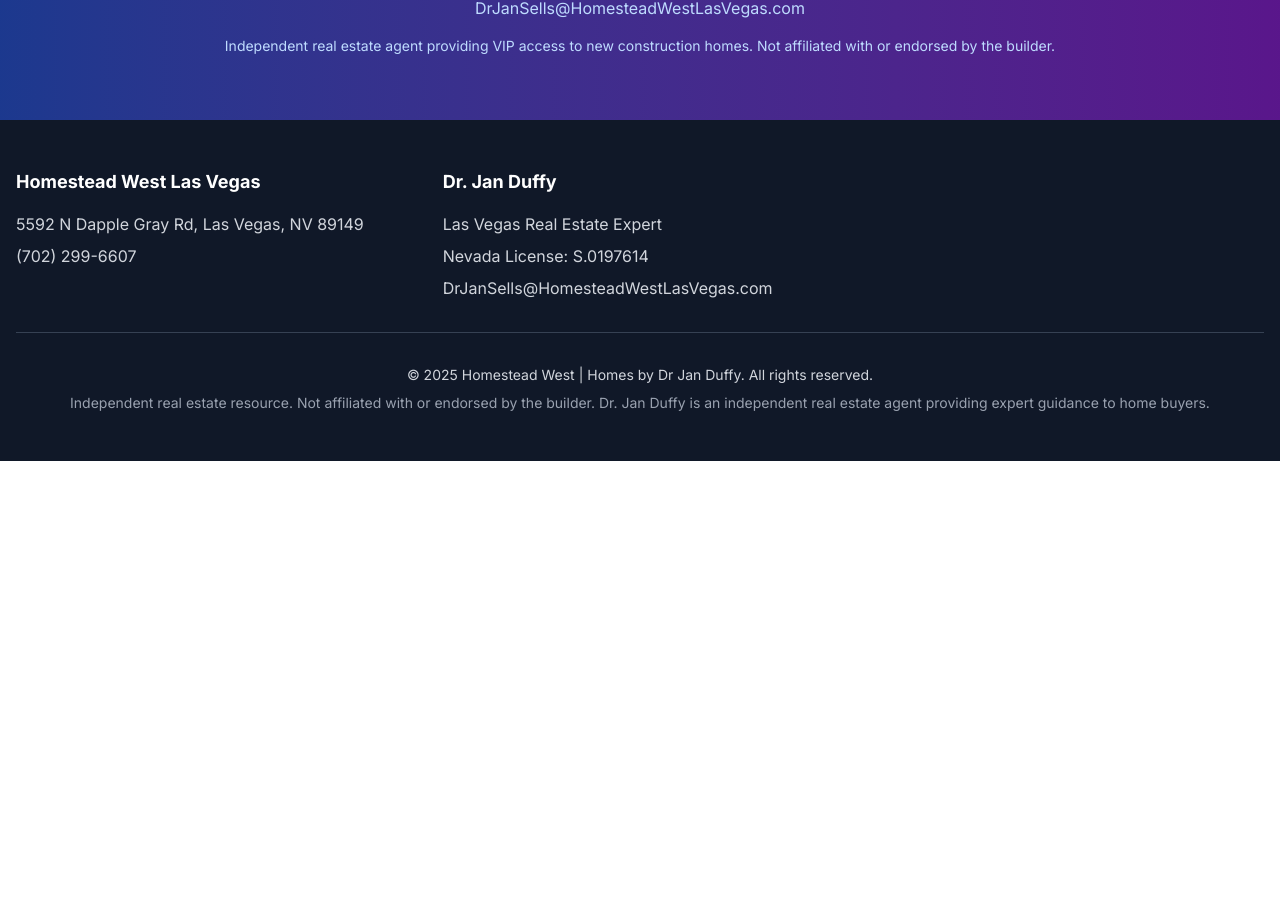
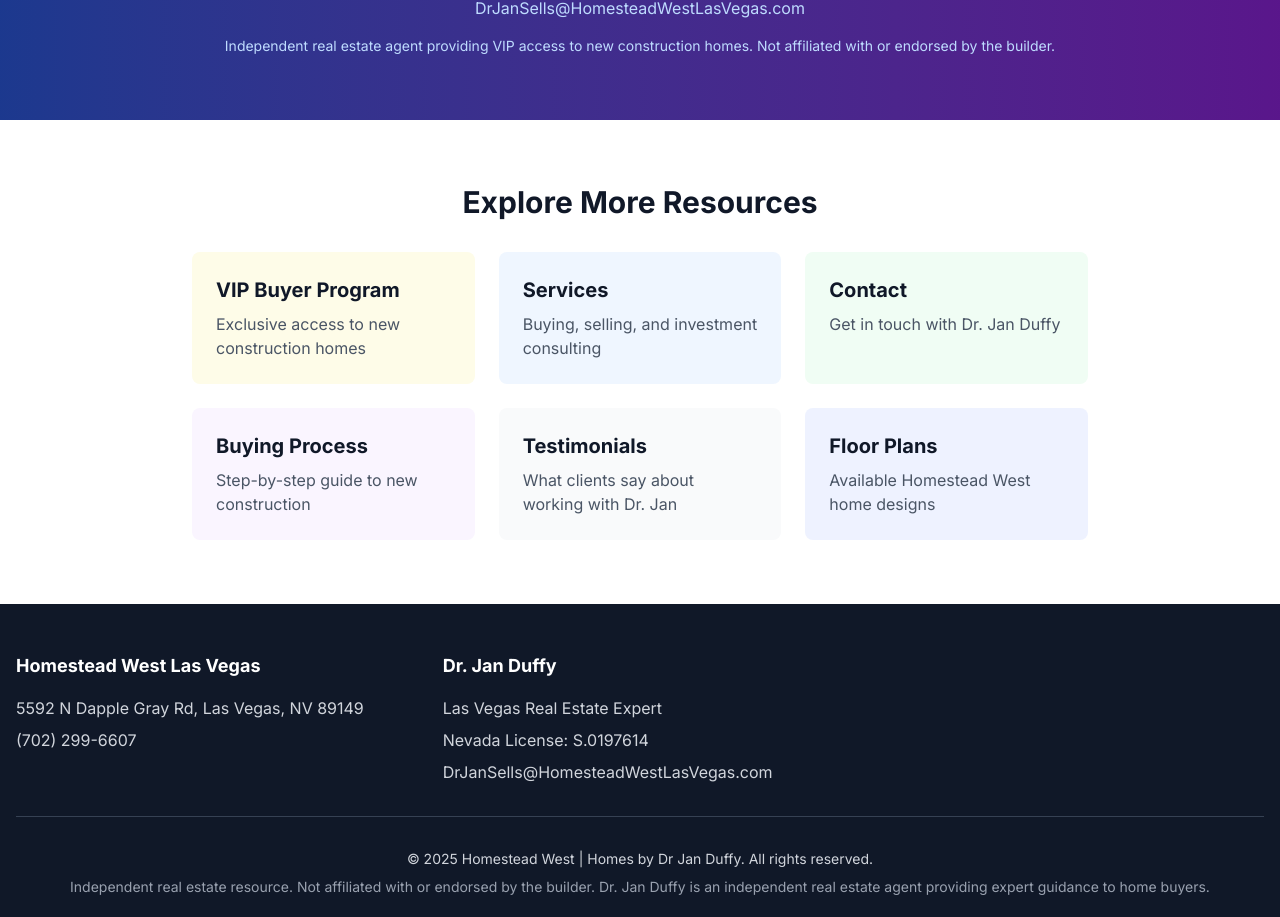
Before and after one commit to DrJanDuffy/homesteadwestlasvegas, a Next.js app: page /about in a window 1280 px wide. Shown: the part 4460-5377 px from the top of the page. Before the commit the page ends 4921 px from the top, so only its background shows below. Built offline with nearby package versions, Linux system fonts and the light colour scheme; no server answers.

Commit message:
Add breadcrumbs and related pages sections to about and VIP pages for better SEO and internal linking

```diff
--- a/app/about/page.tsx
+++ b/app/about/page.tsx
@@ -1,5 +1,6 @@
 import { Metadata } from 'next';
 import RealScoutListings from '@/components/RealScoutListings';
+import { generateBreadcrumbSchema } from '@/lib/breadcrumbs';
 
 export const metadata: Metadata = {
   title: 'About Dr. Jan Duffy | VIP New Construction Specialist | Las Vegas Real Estate Expert',
@@ -408,6 +409,41 @@ export default function AboutPage() {
             </div>
           </div>
         </section>
+
+        {/* Related Pages Section */}
+        <section className="py-16 bg-white">
+          <div className="container mx-auto px-4">
+            <div className="max-w-4xl mx-auto">
+              <h2 className="text-3xl font-bold text-center mb-8 text-gray-900">Explore More Resources</h2>
+              <div className="grid md:grid-cols-3 gap-6">
+                <a href="/vip-buyer-program" className="bg-yellow-50 p-6 rounded-lg hover:bg-yellow-100 transition-colors">
+                  <h3 className="text-xl font-bold mb-2 text-gray-900">VIP Buyer Program</h3>
+                  <p className="text-gray-600">Exclusive access to new construction homes</p>
+                </a>
+                <a href="/services" className="bg-blue-50 p-6 rounded-lg hover:bg-blue-100 transition-colors">
+                  <h3 className="text-xl font-bold mb-2 text-gray-900">Services</h3>
+                  <p className="text-gray-600">Buying, selling, and investment consulting</p>
+                </a>
+                <a href="/contact" className="bg-green-50 p-6 rounded-lg hover:bg-green-100 transition-colors">
+                  <h3 className="text-xl font-bold mb-2 text-gray-900">Contact</h3>
+                  <p className="text-gray-600">Get in touch with Dr. Jan Duffy</p>
+                </a>
+                <a href="/homebuying-process" className="bg-purple-50 p-6 rounded-lg hover:bg-purple-100 transition-colors">
+                  <h3 className="text-xl font-bold mb-2 text-gray-900">Buying Process</h3>
+                  <p className="text-gray-600">Step-by-step guide to new construction</p>
+                </a>
+                <a href="/testimonials" className="bg-gray-50 p-6 rounded-lg hover:bg-gray-100 transition-colors">
+                  <h3 className="text-xl font-bold mb-2 text-gray-900">Testimonials</h3>
+                  <p className="text-gray-600">What clients say about working with Dr. Jan</p>
+                </a>
+                <a href="/floor-plans" className="bg-indigo-50 p-6 rounded-lg hover:bg-indigo-100 transition-colors">
+                  <h3 className="text-xl font-bold mb-2 text-gray-900">Floor Plans</h3>
+                  <p className="text-gray-600">Available Homestead West home designs</p>
+                </a>
+              </div>
+            </div>
+          </div>
+        </section>
       </div>
     </>
   );
--- a/app/vip-buyer-program/page.tsx
+++ b/app/vip-buyer-program/page.tsx
@@ -1,5 +1,6 @@
 import { Metadata } from 'next';
 import RealScoutListings from '@/components/RealScoutListings';
+import { generateBreadcrumbSchema } from '@/lib/breadcrumbs';
 
 export const metadata: Metadata = {
   title: 'VIP Berkshire Hathaway HomeServices Buyer Program | Dr. Jan Duffy | Las Vegas New Construction Expert',
@@ -61,6 +62,12 @@ export default function VIPBuyerProgramPage() {
       'Northwest Las Vegas Real Estate'
     ],
     jobTitle: 'VIP New Construction Specialist',
+    sameAs: [
+      'https://www.homesteadwestlasvegas.com',
+      'https://www.homesteadwestlasvegas.com/about',
+      'https://www.homesteadwestlasvegas.com/contact',
+      'https://www.homesteadwestlasvegas.com/floor-plans'
+    ]
     worksFor: {
       '@type': 'Organization',
       name: 'Homestead West | Homes by Dr Jan Duffy'
@@ -76,11 +83,20 @@ export default function VIPBuyerProgramPage() {
     }
   };
 
+  const breadcrumbSchema = generateBreadcrumbSchema([
+    { name: 'Home', url: 'https://www.homesteadwestlasvegas.com' },
+    { name: 'VIP Buyer Program', url: 'https://www.homesteadwestlasvegas.com/vip-buyer-program' }
+  ]);
+
   return (
     <>
       <script
         type="application/ld+json"
         dangerouslySetInnerHTML={{ __html: JSON.stringify(jsonLd) }}
+      />
+      <script
+        type="application/ld+json"
+        dangerouslySetInnerHTML={{ __html: JSON.stringify(breadcrumbSchema) }}
       />
 
       <div className="min-h-screen bg-white">
```
